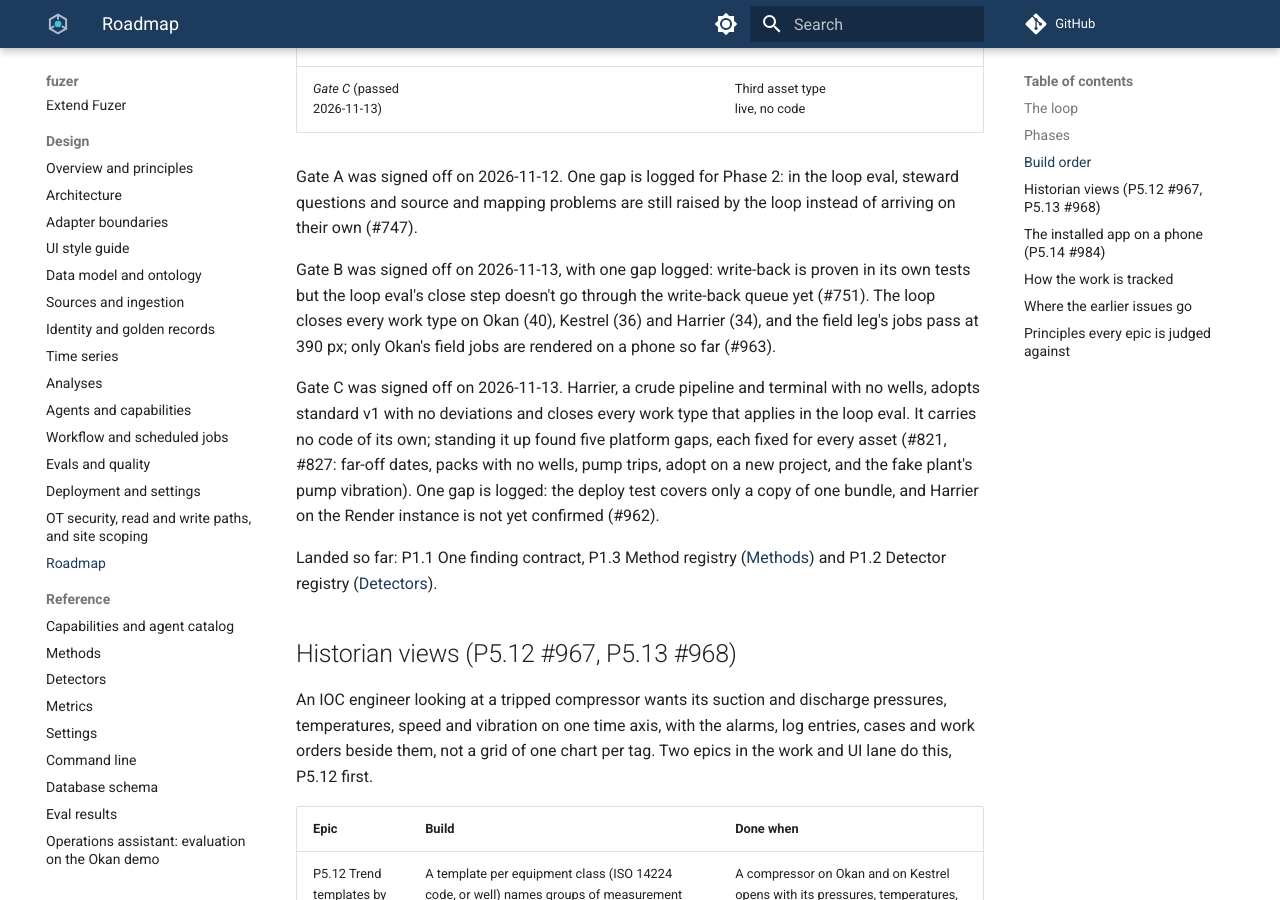
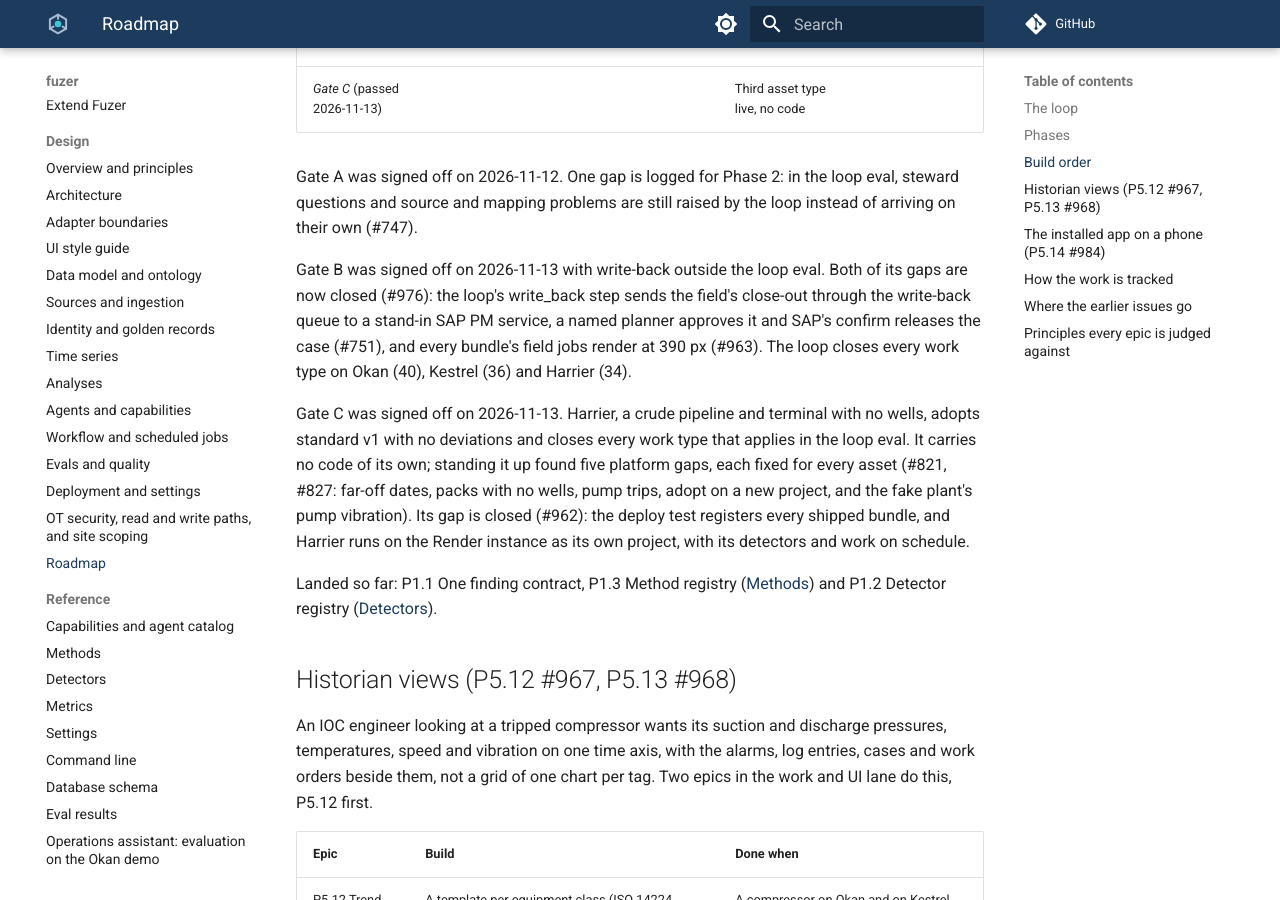
Before and after one commit to areed145/fuzer, an MkDocs documentation site: the page built from docs/roadmap.md, in a window 1280 px wide and 900 px high, scrolled down 2092 px. Built offline with MkDocs 1.6.1 and Material for MkDocs 9.7.7, drawn with Linux system fonts in a browser that asks for light colours; comment, search, counter and statistics services are not loaded.

Commit message:
Roadmap: the Gate B and C gaps are closed (#751, #963, #962)
Co-Authored-By: Claude Opus 5.5 <noreply@anthropic.com>
Claude-Session: https://claude.ai/code/session_01LEmc6QzXHGk7KcbuECEikY

```diff
--- a/docs/roadmap.md
+++ b/docs/roadmap.md
@@ -47,16 +47,16 @@ built left to right.
 Gate A was signed off on 2026-11-12. One gap is logged for Phase 2: in the loop eval, steward questions and source
 and mapping problems are still raised by the loop instead of arriving on their own (#747).
 
-Gate B was signed off on 2026-11-13, with one gap logged: write-back is proven in its own tests but the loop eval's
-close step doesn't go through the write-back queue yet (#751). The loop closes every work type on Okan (40), Kestrel
-(36) and Harrier (34), and the field leg's jobs pass at 390 px; only Okan's field jobs are rendered on a phone so far
-(#963).
+Gate B was signed off on 2026-11-13 with write-back outside the loop eval. Both of its gaps are now closed (#976): the
+loop's write_back step sends the field's close-out through the write-back queue to a stand-in SAP PM service, a named
+planner approves it and SAP's confirm releases the case (#751), and every bundle's field jobs render at 390 px (#963).
+The loop closes every work type on Okan (40), Kestrel (36) and Harrier (34).
 
 Gate C was signed off on 2026-11-13. Harrier, a crude pipeline and terminal with no wells, adopts standard v1 with no
 deviations and closes every work type that applies in the loop eval. It carries no code of its own; standing it up
 found five platform gaps, each fixed for every asset (#821, #827: far-off dates, packs with no wells, pump trips, adopt
-on a new project, and the fake plant's pump vibration). One gap is logged: the deploy test covers only a copy of one
-bundle, and Harrier on the Render instance is not yet confirmed (#962).
+on a new project, and the fake plant's pump vibration). Its gap is closed (#962): the deploy test registers every
+shipped bundle, and Harrier runs on the Render instance as its own project, with its detectors and work on schedule.
 
 Landed so far: P1.1 One finding contract, P1.3 Method registry ([Methods](methods.md)) and P1.2 Detector registry
 ([Detectors](detectors.md)).
```
